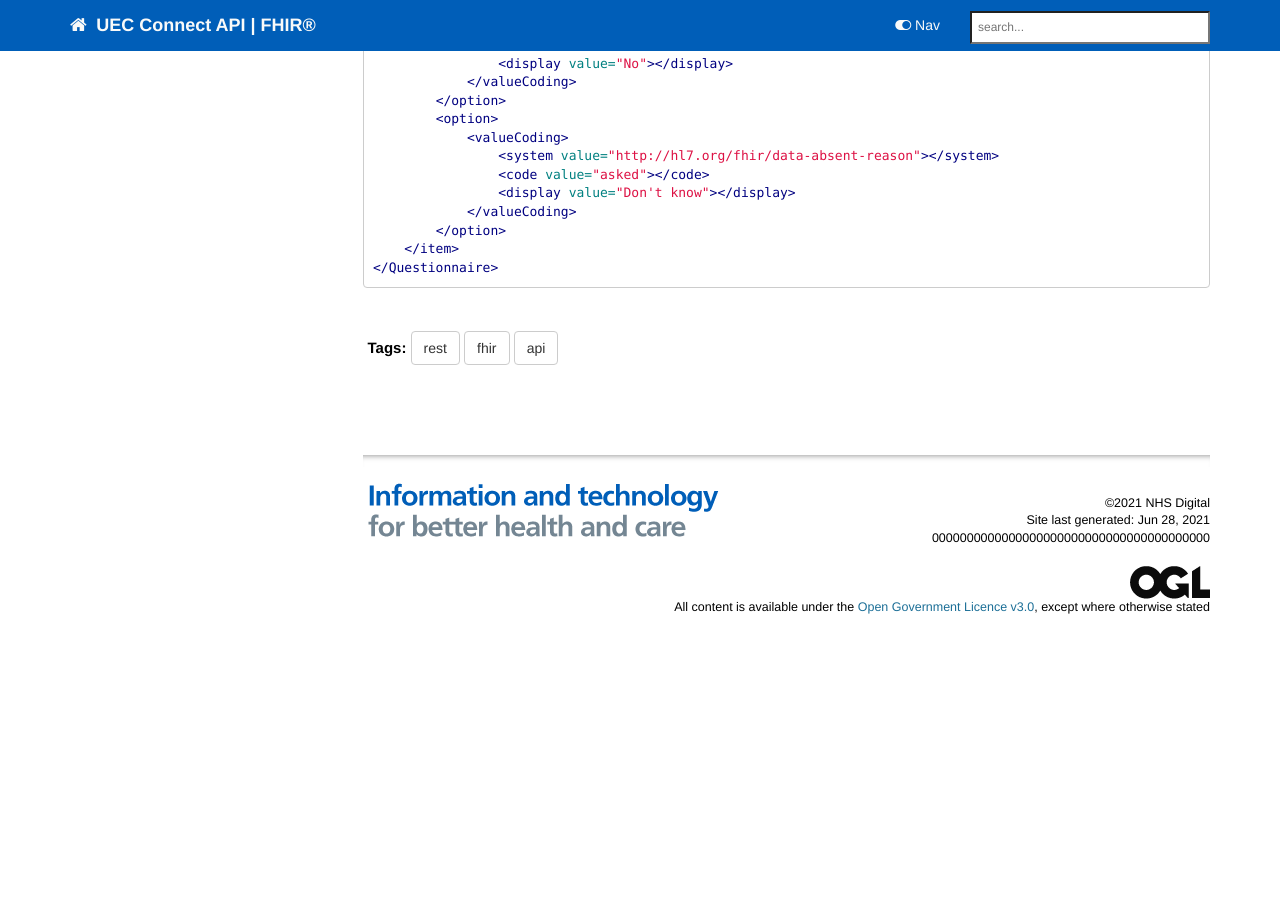
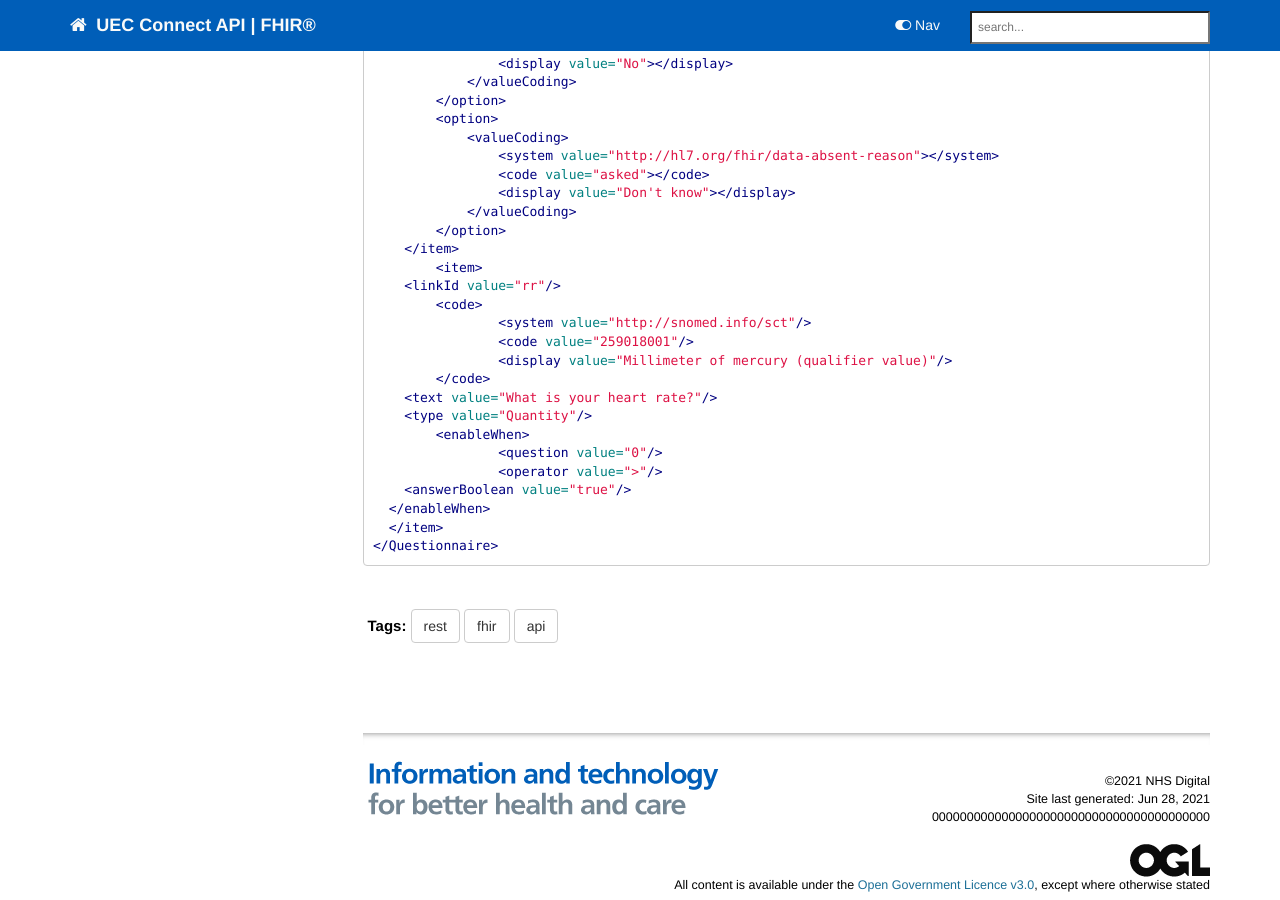
Before and after one commit to nhsconnect/FHIR-CDS, a Jekyll site: the page built from pages/explore/api_questionnaire.md, in a window 1280 px wide and 900 px high, scrolled down 7099 px. Built offline with Jekyll 4.4.1, drawn with Linux system fonts in a browser that asks for light colours; nearby versions of some CDN libraries; our own code applies the rules of GitHub Pages for plain Markdown files; comment, search, counter and statistics services are not loaded; before the commit the page ends 7776 px from its top, so only the background shows below that.

Commit message:
https://nhsd-jira.digital.nhs.uk/browse/CDSAPI-92 Questionnaire example updated

````diff
--- a/pages/explore/api_questionnaire.md
+++ b/pages/explore/api_questionnaire.md
@@ -453,18 +453,25 @@ The following answer options are based on the ['yesnodontknow'](https://www.hl7.
             </valueCoding>
         </option>
     </item>
+	<item>
+    <linkId value="rr"/>
+	<code>
+		<system value="http://snomed.info/sct"/>
+		<code value="259018001"/>
+		<display value="Millimeter of mercury (qualifier value)"/>
+	</code>
+    <text value="What is your heart rate?"/>
+    <type value="Quantity"/>
+	<enableWhen>
+		<question value="0"/>
+		<operator value=">"/>
+    <answerBoolean value="true"/>
+  </enableWhen>
+  </item>
 </Questionnaire>
 ```
-
-
-
 <!-- ## Example Scenario ##
 Placeholder -->
-
-
-
-
-
 
 <!--stackedit_data:
 eyJoaXN0b3J5IjpbLTExNzkzMDk4NjksMTEwMTkyMzQzLC0xMT
````
